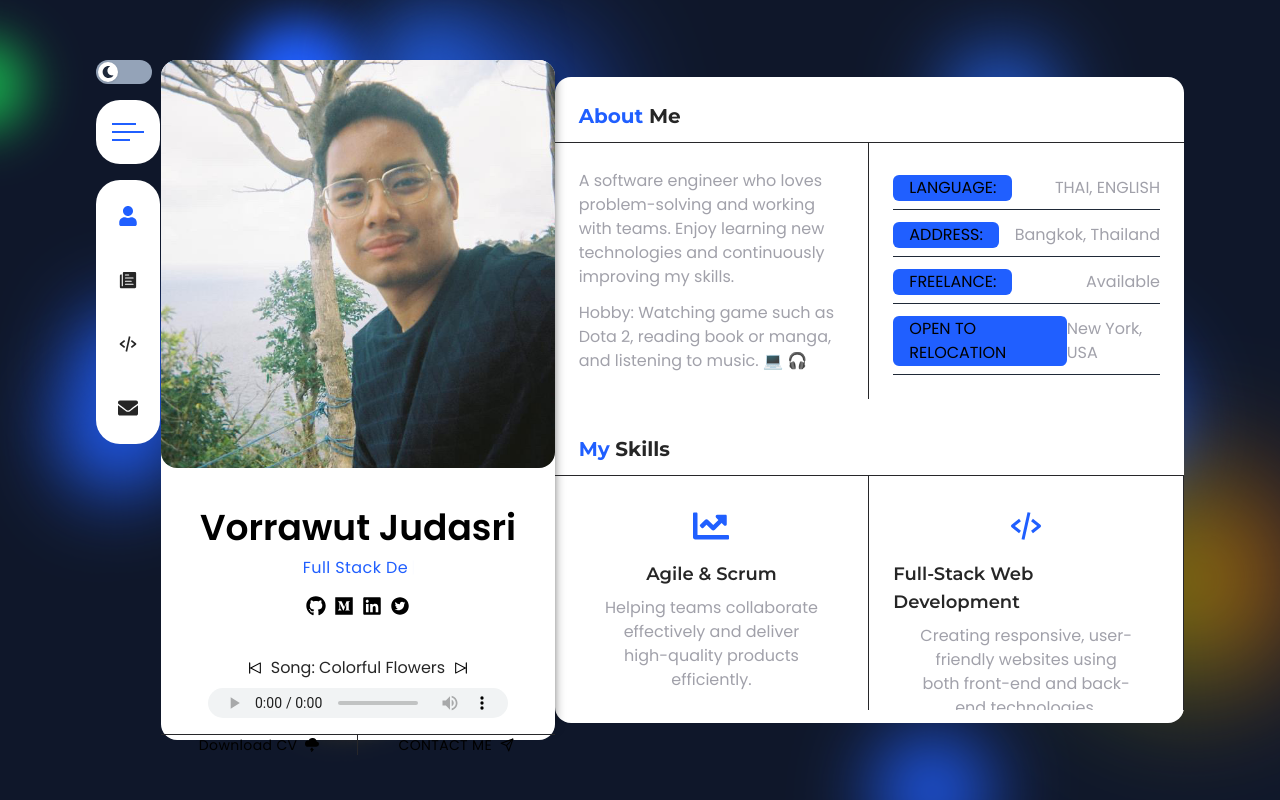
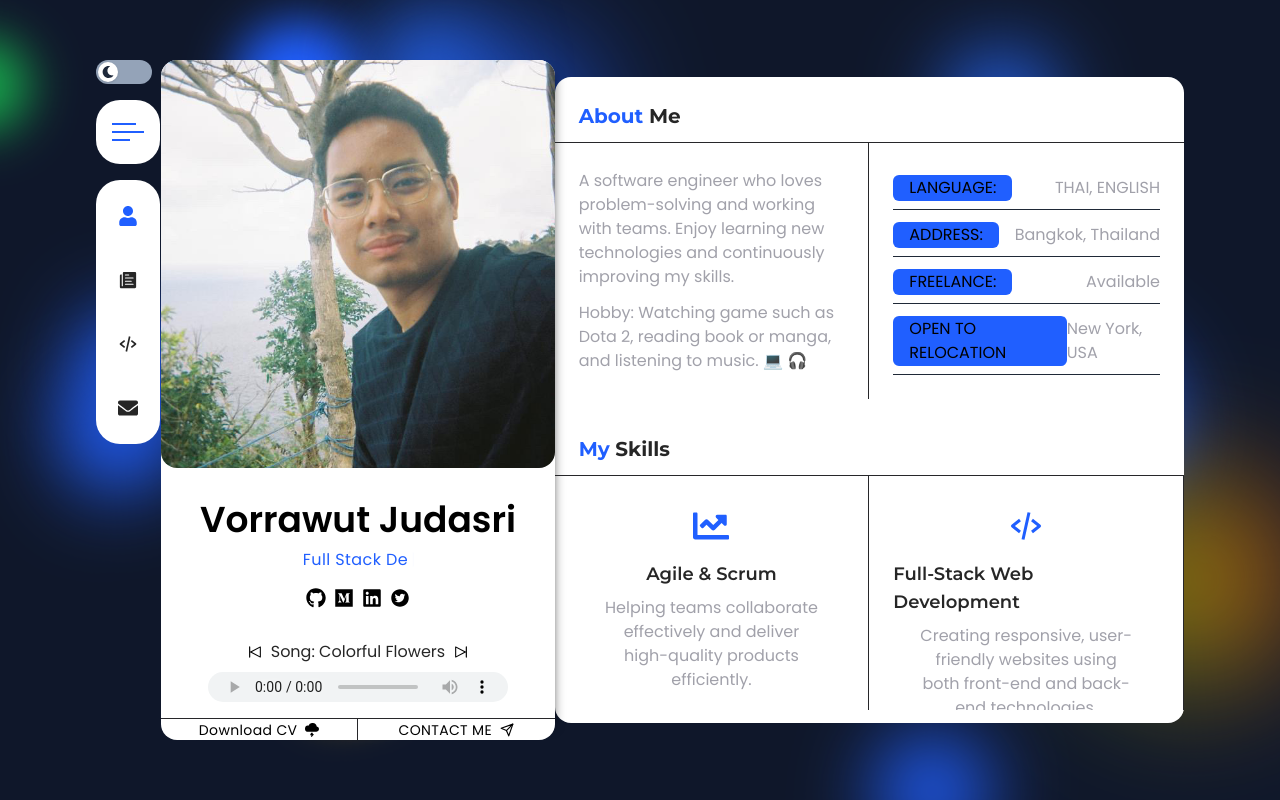
Before and after one commit to vorrawut/vorrawut.github.io, a React (Create React App) app: page / in a window 1280 px wide. Built offline with nearby package versions, Linux system fonts and the light colour scheme.

Commit message:
Adjust the padding Left

```diff
--- a/src/components/home/Left.js
+++ b/src/components/home/Left.js
@@ -30,7 +30,7 @@
         <img className='w-full h-full object-cover rounded-2xl' src={bannerImage} loading='priority' alt='bannerImage' />
       </div>
       <div className='w-full h-2/5 flex flex-col justify-between border-t-0 rounded-bl-xl rounded-br-xl'>
-        <div className='flex flex-col items-center gap-2 py-10'>
+        <div className='flex flex-col items-center gap-2 py-8'>
           <h1 className={`${getBGWithNormalText} text-4xl font-semibold`}>Vorrawut Judasri</h1>
           <p className={`${getBGWithColorText} text-base tracking-wide`}>
             {text}
```
